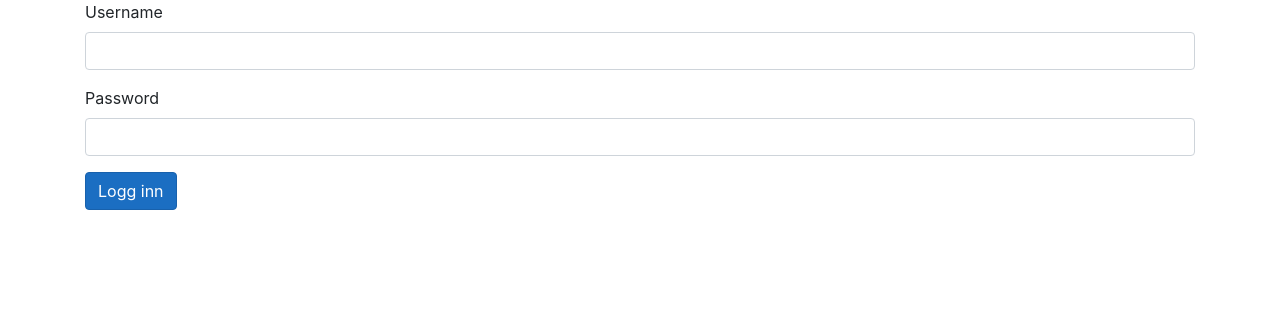
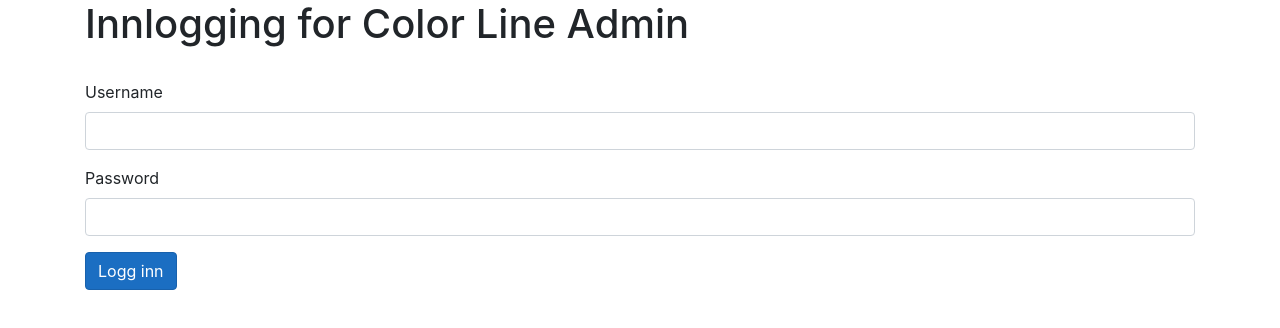
Before and after one commit to AndreasTHansen/WebApp2, an Angular app in the folder WebApp2/ClientApp/: page /login in a window 1280 px wide. Shown: the top 328 px of the page. Built offline with nearby package versions, Linux system fonts and the light colour scheme.

Commit message:
Endringer på styling

```diff
--- a/WebApp2/ClientApp/src/app/login/login.html
+++ b/WebApp2/ClientApp/src/app/login/login.html
@@ -1,3 +1,6 @@
+
+<h1>Innlogging for Color Line Admin</h1>
+<br />
 
 <form [formGroup]="loginForm" (ngSubmit)="vedSubmit()">
   <div class="form-group">
@@ -6,7 +9,7 @@
   </div>
   <div class="form-group">
     <label>Password</label>
-    <input class="form-control" formControlName="password" />
+    <input type="password" class="form-control" formControlName="password" />
   </div>
   <div class="form-group">
     <button type="submit" class="btn btn-primary">Logg inn</button>
--- a/WebApp2/ClientApp/src/app/meny/meny.html
+++ b/WebApp2/ClientApp/src/app/meny/meny.html
@@ -1,7 +1,7 @@
 <header>
     <nav *ngIf="nav.visible" class="navbar navbar-expand-sm navbar-toggleable-sm navbar-light bg-white border-bottom box-shadow mb-3">
         <div class="container">
-            <a class="navbar-brand" routerLink="/">Color Line Admin</a>
+            <p class="navbar-brand">Color Line Admin</p>
             <button class="navbar-toggler"
                     type="button"
                     data-toggle="collapse"
@@ -24,7 +24,7 @@
                   <a class="nav-link text-dark" routerLink="/reiseListe">Reiser</a>
                 </li>
                 <li class="nav-item">
-                  <button class="btn btn-primary" (click)="loggUt()" routerLink="/login">Logg Ut</button>
+                  <button class="btn btn-primary" (click)="loggUt()" routerLink="/login">Logg ut</button>
                 </li>
               </ul>
             </div>
```
Also changed, not shown: 1 other file (tests, documents, lock files or other folders).
